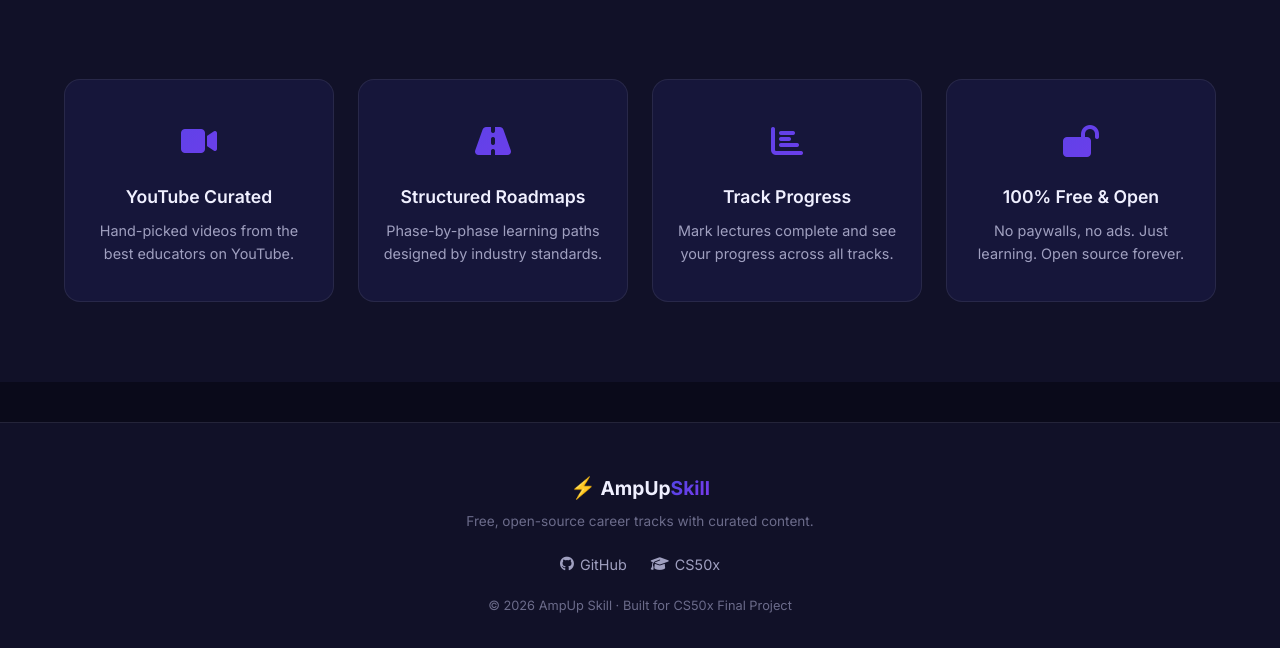
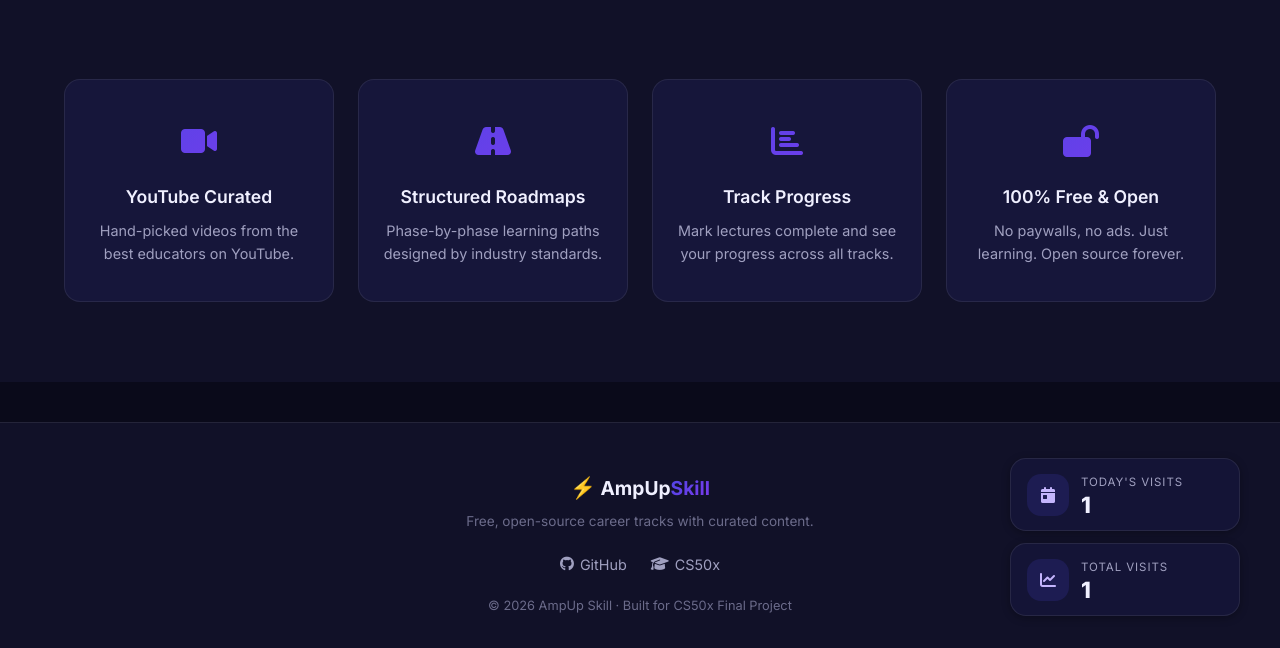
Before and after one commit to tamim2763/ampup-skill, a Flask app: page / in a window 1280 px wide. Shown: the part 927-1575 px from the top of the page. Run offline with Flask 3, Linux system fonts and the light colour scheme; data comes from the database, SQL or seed files in the repository; data that the repository does not hold is empty; some libraries are stand-ins or nearby versions.

Commit message:
Add persistent homepage visit counters

```diff
--- a/app.py
+++ b/app.py
@@ -1,6 +1,5 @@
 """
 AmpUp Skill — Open Source Course Platform
-CS50x Final Project
 
 A web app that curates free YouTube courses for career tracks
 in Blockchain, Backend Engineering, DevOps, and Machine Learning.
@@ -9,6 +8,7 @@ in Blockchain, Backend Engineering, DevOps, and Machine Learning.
 import json
 import sqlite3
 import os
+from datetime import date, datetime, timedelta
 
 from flask import Flask, flash, redirect, render_template, request, session, jsonify, g
 from flask_session import Session
@@ -27,6 +27,8 @@ app.config["SESSION_TYPE"] = "filesystem"
 Session(app)
 
 DB_PATH = os.path.join(os.path.dirname(os.path.abspath(__file__)), "tracks.db")
+VISIT_COOLDOWN_MINUTES = 30
+VISIT_LOG_RETENTION_DAYS = 7
 
 
 # ─── Database Helper ──────────────────────────────────────────────────────────
@@ -49,6 +51,69 @@ def close_db(exception):
 
 # ─── Template Context ─────────────────────────────────────────────────────────
 
+def get_visit_stats():
+    """Return persisted visit counts for footer display."""
+    db = get_db()
+    visits_data = db.execute("SELECT total_visits, today_visits FROM visits WHERE id = 1").fetchone()
+
+    if not visits_data:
+        return {"total_visits": 0, "today_visits": 0}
+
+    return {
+        "total_visits": visits_data["total_visits"],
+        "today_visits": visits_data["today_visits"],
+    }
+
+
+def ensure_visit_tracking_tables():
+    """Create visit-tracking tables for existing deployments if they do not exist."""
+    db = get_db()
+    db.execute(
+        """
+        CREATE TABLE IF NOT EXISTS visits (
+            id INTEGER PRIMARY KEY AUTOINCREMENT,
+            total_visits INTEGER DEFAULT 0,
+            today_visits INTEGER DEFAULT 0,
+            last_visit_date DATE
+        )
+        """
+    )
+    db.execute(
+        """
+        CREATE TABLE IF NOT EXISTS visit_log (
+            id INTEGER PRIMARY KEY AUTOINCREMENT,
+            visitor_key TEXT NOT NULL UNIQUE,
+            last_counted_at TIMESTAMP NOT NULL
+        )
+        """
+    )
+    db.commit()
+
+
+def get_visitor_key():
+    """Build a simple visitor key using forwarded IP when available."""
+    forwarded_for = request.headers.get("X-Forwarded-For", "").split(",")[0].strip()
+    remote_addr = request.remote_addr or "unknown"
+    return forwarded_for or remote_addr
+
+
+def prune_old_visit_logs(db, now):
+    """Remove stale visit_log rows to keep the table small."""
+    cutoff = (now - timedelta(days=VISIT_LOG_RETENTION_DAYS)).isoformat()
+    db.execute("DELETE FROM visit_log WHERE last_counted_at < ?", (cutoff,))
+
+
+@app.context_processor
+def inject_visit_stats():
+    """Make visit counts available in the footer on every page."""
+    stats = get_visit_stats()
+    return {
+        **stats,
+        "formatted_total_visits": f"{stats['total_visits']:,}",
+        "formatted_today_visits": f"{stats['today_visits']:,}",
+    }
+
+
 @app.after_request
 def after_request(response):
     """Ensure responses aren't cached."""
@@ -62,8 +127,62 @@ def after_request(response):
 
 @app.route("/")
 def index():
-    """Homepage — show all career tracks."""
+    """Homepage — show all career tracks and manage visit counts."""
     db = get_db()
+    ensure_visit_tracking_tables()
+
+    today = date.today().isoformat()
+    now = datetime.utcnow()
+    visitor_key = get_visitor_key()
+
+    prune_old_visit_logs(db, now)
+
+    session_allowed = True
+    ip_allowed = True
+
+    last_session_counted_at = session.get("last_home_visit_counted_at")
+    if last_session_counted_at:
+        try:
+            session_allowed = now - datetime.fromisoformat(last_session_counted_at) >= timedelta(minutes=VISIT_COOLDOWN_MINUTES)
+        except ValueError:
+            session_allowed = True
+
+    ip_visit = db.execute(
+        "SELECT last_counted_at FROM visit_log WHERE visitor_key = ?",
+        (visitor_key,),
+    ).fetchone()
+    if ip_visit:
+        try:
+            ip_allowed = now - datetime.fromisoformat(ip_visit["last_counted_at"]) >= timedelta(minutes=VISIT_COOLDOWN_MINUTES)
+        except ValueError:
+            ip_allowed = True
+
+    if session_allowed and ip_allowed:
+        visits_data = db.execute("SELECT * FROM visits WHERE id = 1").fetchone()
+
+        if not visits_data:
+            db.execute(
+                "INSERT INTO visits (id, total_visits, today_visits, last_visit_date) VALUES (?, ?, ?, ?)",
+                (1, 1, 1, today),
+            )
+        else:
+            if visits_data["last_visit_date"] == today:
+                db.execute(
+                    "UPDATE visits SET total_visits = total_visits + 1, today_visits = today_visits + 1 WHERE id = 1"
+                )
+            else:
+                db.execute(
+                    "UPDATE visits SET total_visits = total_visits + 1, today_visits = 1, last_visit_date = ? WHERE id = 1",
+                    (today,),
+                )
+
+        db.execute(
+            "INSERT INTO visit_log (visitor_key, last_counted_at) VALUES (?, ?) ON CONFLICT(visitor_key) DO UPDATE SET last_counted_at = excluded.last_counted_at",
+            (visitor_key, now.isoformat()),
+        )
+        db.commit()
+        session["last_home_visit_counted_at"] = now.isoformat()
+
     tracks = db.execute("SELECT * FROM tracks ORDER BY id").fetchall()
     return render_template("index.html", tracks=tracks)
 
--- a/schema.sql
+++ b/schema.sql
@@ -1,5 +1,4 @@
 -- AmpUp Skill Database Schema
--- CS50x Final Project
 
 -- Users table for authentication
 CREATE TABLE IF NOT EXISTS users (
@@ -52,3 +51,18 @@ CREATE TABLE IF NOT EXISTS progress (
     FOREIGN KEY (user_id) REFERENCES users(id),
     FOREIGN KEY (lecture_id) REFERENCES lectures(id)
 );
+
+-- Website visit tracking
+CREATE TABLE IF NOT EXISTS visits (
+    id INTEGER PRIMARY KEY AUTOINCREMENT,
+    total_visits INTEGER DEFAULT 0,
+    today_visits INTEGER DEFAULT 0,
+    last_visit_date DATE
+);
+
+-- Visit cooldown tracking by IP
+CREATE TABLE IF NOT EXISTS visit_log (
+    id INTEGER PRIMARY KEY AUTOINCREMENT,
+    visitor_key TEXT NOT NULL UNIQUE,
+    last_counted_at TIMESTAMP NOT NULL
+);
--- a/static/style.css
+++ b/static/style.css
@@ -405,6 +405,39 @@ img {
     line-height: 1.7;
 }
 
+.visit-stat-icon {
+    width: 42px;
+    height: 42px;
+    display: flex;
+    align-items: center;
+    justify-content: center;
+    border-radius: 14px;
+    background: rgba(79, 70, 229, 0.16);
+    color: #c4b5fd;
+    font-size: 1rem;
+    flex-shrink: 0;
+}
+
+.visit-stat-copy {
+    display: flex;
+    flex-direction: column;
+    gap: 2px;
+}
+
+.visit-stat-label {
+    font-size: 0.72rem;
+    color: var(--text-secondary);
+    text-transform: uppercase;
+    letter-spacing: 0.08em;
+}
+
+.visit-stat-value {
+    font-size: 1.4rem;
+    font-weight: 800;
+    line-height: 1;
+    color: var(--text-primary);
+}
+
 /* ─── Sections ────────────────────────────────────────────────────────────── */
 .section-container {
     max-width: 1200px;
@@ -1372,6 +1405,16 @@ img {
 .footer-container {
     max-width: 1200px;
     margin: 0 auto;
+}
+
+.footer-main {
+    position: relative;
+    display: flex;
+    justify-content: center;
+    gap: 32px;
+}
+
+.footer-content {
     text-align: center;
 }
 
@@ -1417,6 +1460,28 @@ img {
 .footer-copy {
     color: var(--text-muted);
     font-size: 0.8rem;
+}
+
+.footer-visit-stats {
+    position: absolute;
+    right: 0;
+    bottom: 0;
+    display: flex;
+    flex-direction: column;
+    gap: 12px;
+    width: 230px;
+}
+
+.footer-visit-card {
+    display: flex;
+    align-items: center;
+    gap: 12px;
+    padding: 14px 16px;
+    text-align: left;
+    background: rgba(22, 22, 58, 0.8);
+    border: 1px solid rgba(255, 255, 255, 0.08);
+    border-radius: var(--radius-lg);
+    box-shadow: var(--shadow-sm);
 }
 
 /* ─── Responsive ──────────────────────────────────────────────────────────── */
@@ -1446,6 +1511,22 @@ img {
         font-size: 2rem;
     }
 
+    .footer-main {
+        flex-direction: column;
+        align-items: center;
+    }
+
+    .footer-content {
+        text-align: center;
+    }
+
+    .footer-visit-stats {
+        position: static;
+        width: 100%;
+        max-width: 320px;
+        margin-top: 24px;
+    }
+
     .tracks-grid {
         grid-template-columns: 1fr;
     }
@@ -1488,6 +1569,18 @@ img {
 
     .dashboard-grid {
         grid-template-columns: 1fr;
+    }
+
+    .footer-visit-stats {
+        min-width: 0;
+    }
+
+    .footer-visit-card {
+        padding: 16px 18px;
+    }
+
+    .visit-stat-value {
+        font-size: 1.3rem;
     }
 
     .auth-card {
--- a/templates/index.html
+++ b/templates/index.html
@@ -19,6 +19,7 @@
             Curated YouTube courses organized into career tracks.
             Learn Blockchain, Backend Engineering, DevOps, and Machine Learning — all for free.
         </p>
+
         <a href="#tracks" class="btn btn-primary btn-lg">
             <i class="fas fa-rocket"></i> Explore Tracks
         </a>
--- a/templates/layout.html
+++ b/templates/layout.html
@@ -74,6 +74,8 @@
     <!-- Footer -->
     <footer class="footer">
         <div class="footer-container">
+            <div class="footer-main">
+                <div class="footer-content">
                     <div class="footer-brand">
                         <span class="logo-icon">⚡</span>
                         <span class="logo-text">AmpUp<span class="logo-accent">Skill</span></span>
@@ -85,6 +87,25 @@
                     </div>
                     <p class="footer-copy">&copy; 2026 AmpUp Skill &middot; Built for CS50x Final Project</p>
                 </div>
+
+                <div class="footer-visit-stats" aria-label="Website visit statistics">
+                    <div class="footer-visit-card">
+                        <div class="visit-stat-icon"><i class="fas fa-calendar-day"></i></div>
+                        <div class="visit-stat-copy">
+                            <span class="visit-stat-label">Today's Visits</span>
+                            <span class="visit-stat-value">{{ formatted_today_visits|default('0') }}</span>
+                        </div>
+                    </div>
+                    <div class="footer-visit-card">
+                        <div class="visit-stat-icon"><i class="fas fa-chart-line"></i></div>
+                        <div class="visit-stat-copy">
+                            <span class="visit-stat-label">Total Visits</span>
+                            <span class="visit-stat-value">{{ formatted_total_visits|default('0') }}</span>
+                        </div>
+                    </div>
+                </div>
+            </div>
+        </div>
     </footer>
 
     <!-- JavaScript -->
```
Also changed, not shown: seed.py (+52 -52 lines), 1 other file. Lines whose indentation alone changed are shown as unchanged.
